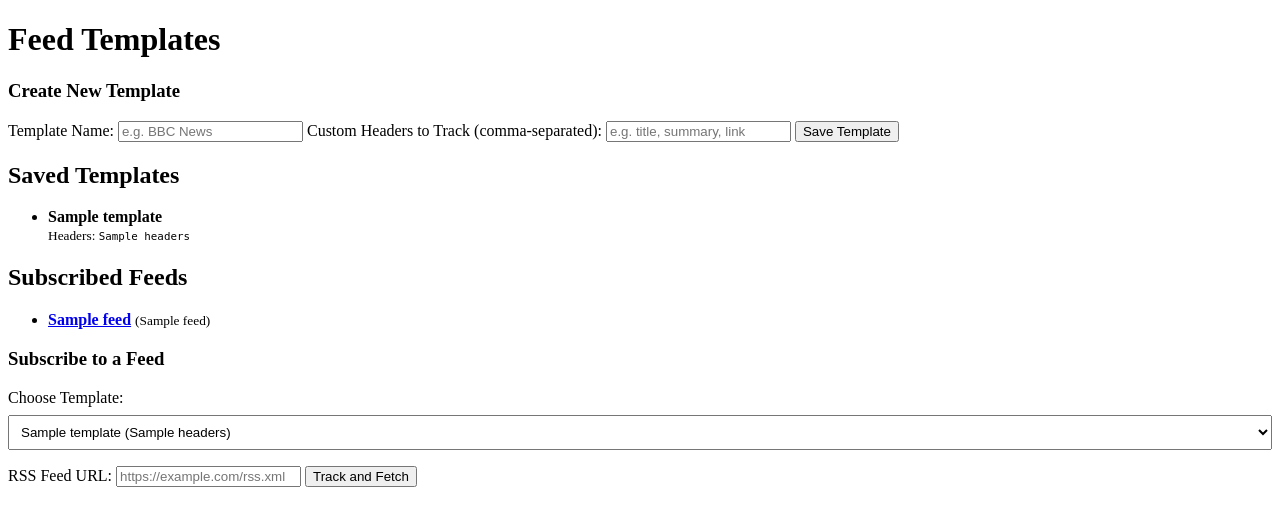
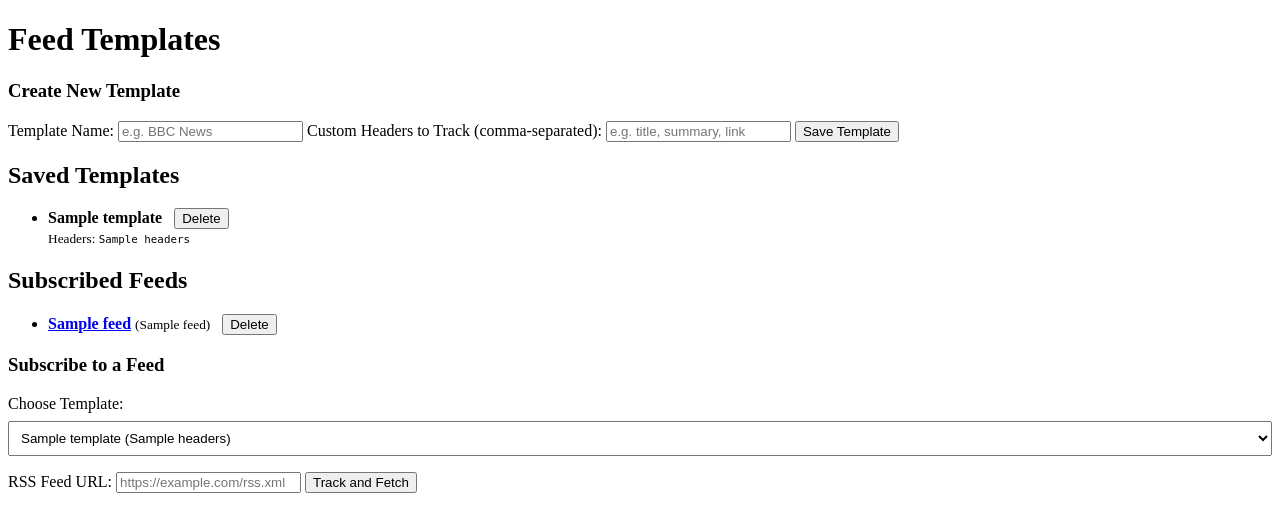
Before and after one commit to yusuf-r-ahmed/RSSave, a Flask app: template templates/index.html in a window 1280 px wide. Shown: the top 532 px of the page. Run offline with Flask 3, Linux system fonts and the light colour scheme; the template is opened without the code that fills it: most values are stand-ins (such as "Sample title", 1, 10 or a date in 2020).

Commit message:
added deleting feeds and templates

```diff
--- a/app.py
+++ b/app.py
@@ -111,7 +111,23 @@ def add_feed():
     # 'result' contains the feed_id on success
     return redirect(f"/feed/{result}")
 
+#feed deleter
+@app.route("/delete-feed/<int:feed_id>", methods=["POST"])
+def delete_feed(feed_id):
+  dbcon = connect_db()
+  dbcon.execute("DELETE FROM feeds WHERE id = ?", (feed_id,))
+  dbcon.commit()
+  dbcon.close()
+  return redirect("/")
 
+#template deleter
+@app.route("/delete-template/<int:template_id>", methods=["POST"])
+def delete_template(template_id):
+  dbcon = connect_db()
+  dbcon.execute("DELETE FROM feed_templates WHERE id = ?", (template_id,))
+  dbcon.commit()
+  dbcon.close()
+  return redirect("/")
 
 if __name__ == "__main__":
     app.run(debug=True)
--- a/templates/index.html
+++ b/templates/index.html
@@ -23,21 +23,27 @@
 
     <h2>Saved Templates</h2>
     <ul>
-       <!-- jinja2 -->
         {% for template in templates %}
             <li>
-                <strong>{{ template['name'] }}</strong><br>
+                <strong>{{ template['name'] }}</strong>
+                <form action="/delete-template/{{ template['id'] }}" method="POST" style="display: inline; margin-left: 8px;">
+                    <button type="submit" onclick="return confirm('Delete this template? Any feeds using it will also be deleted.');">Delete</button>
+                </form>
+                <br>
                 <small>Headers: <code>{{ template['headers'] }}</code></small>
             </li>
         {% endfor %}
     </ul>
+
     <h2>Subscribed Feeds</h2>
-
     <ul>
         {% for feed in feeds %}
             <li>
                 <a href="/feed/{{ feed['id'] }}"><strong>{{ feed['title'] }}</strong></a>
                 <small>({{ feed['template_name'] }})</small>
+                <form action="/delete-feed/{{ feed['id'] }}" method="POST" style="display: inline; margin-left: 8px;">
+                    <button type="submit" onclick="return confirm('Delete this feed and all its saved entries?');">Delete</button>
+                </form>
             </li>
         {% else %}
             <li>No feeds subscribed yet.</li>
```
